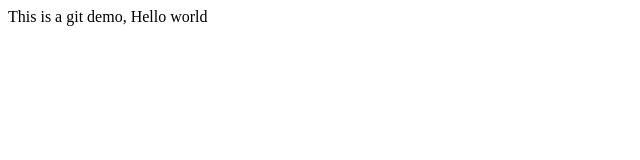
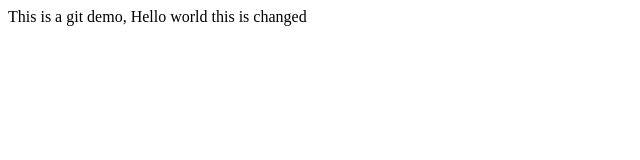
Before and after one commit to anilsebastin/git-example, a plain HTML site: page index.html in a window 1280 px wide. Shown: the whole page, without its empty margins (0-640 px from the left). Drawn offline with Linux system fonts and the light colour scheme.

Commit message:
some file changed

```diff
--- a/app.js
+++ /dev/null
@@ -1 +0,0 @@
-console.log("Hello world");
--- a/index.html
+++ b/index.html
@@ -6,6 +6,6 @@
     <title>Document</title>
   </head>
   <body>
-    This is a git demo, Hello world
+    This is a git demo, Hello world this is changed
   </body>
 </html>
```
